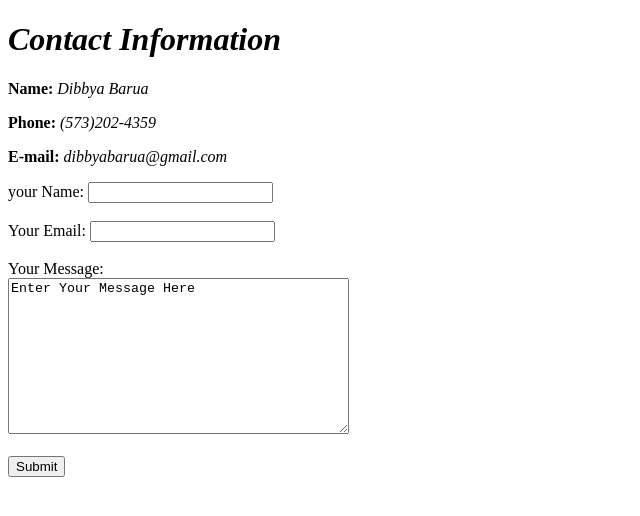
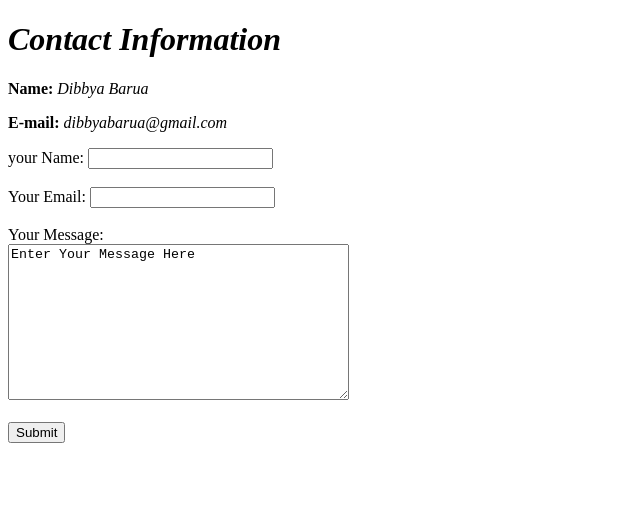
Before and after one commit to Dibs37/CV, a plain HTML site: page contact.html in a window 1280 px wide. Shown: the whole page, without its empty margins (0-640 px from the left). Drawn offline with Linux system fonts and the light colour scheme.

Commit message:
Update contact.html

```diff
--- a/contact.html
+++ b/contact.html
@@ -9,7 +9,7 @@
 <body>
     <h1><em>Contact Information</em></h1>
     <p><strong>Name: </strong><em>Dibbya Barua</em></p>
-    <p><strong>Phone: </strong><em>(573)202-4359</em></p>
+    <!--<p><strong>Phone: </strong><em>(573)202-4359</em></p>-->
     <p><strong>E-mail: </strong><em>dibbyabarua@gmail.com</em></p>
 
     <form action="mailto:dibbyabarua@gmail.com" method="post" enctype="text/plain">
```
